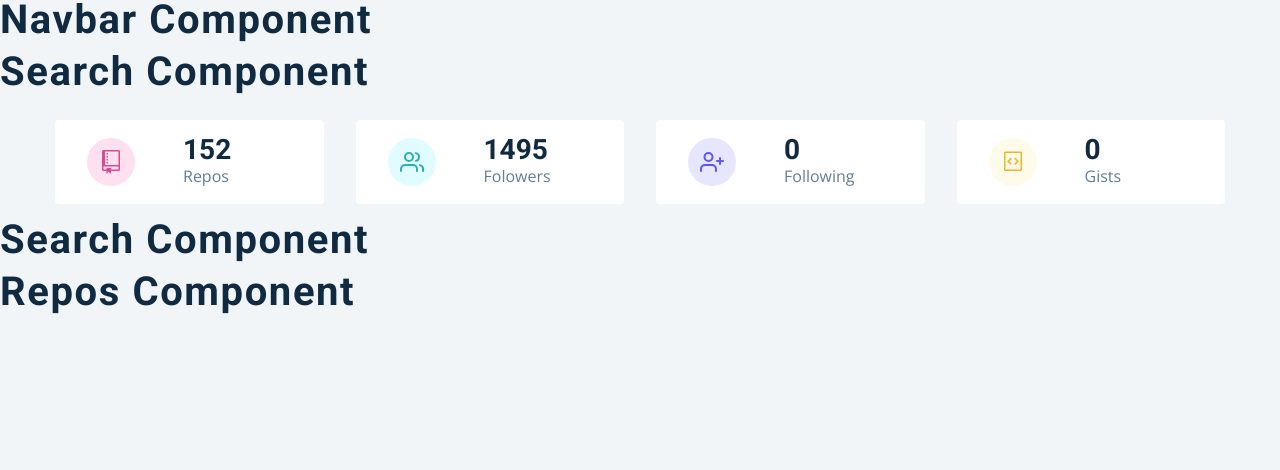
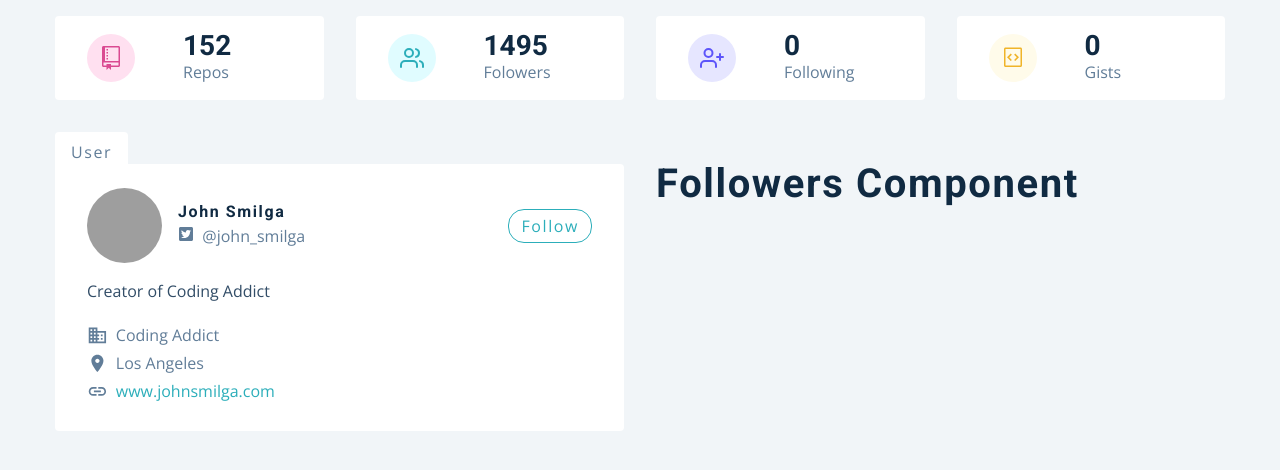
Before and after one commit to Heltzel/github-user-stats, a React (Create React App) app: page / in a window 1280 px wide. Shown: the top 470 px of the page. Built offline with nearby package versions, Linux system fonts and the light colour scheme; grey boxes are pictures that could not be loaded.

Commit message:
Render User/Card component

```diff
--- a/src/components/Card.js
+++ b/src/components/Card.js
@@ -1,10 +1,56 @@
-import React from 'react';
-import { GithubContext } from '../context/context';
-import styled from 'styled-components';
-import { MdBusiness, MdLocationOn, MdLink } from 'react-icons/md';
+import React from 'react'
+import { GithubContext } from '../context/context'
+import styled from 'styled-components'
+import { MdBusiness, MdLocationOn, MdLink } from 'react-icons/md'
+import { FaTwitterSquare } from 'react-icons/fa'
+
 const Card = () => {
-  return <h2>card component</h2>;
-};
+  const { githubUser } = React.useContext(GithubContext)
+  const {
+    avatar_url,
+    html_url,
+    name,
+    company,
+    blog,
+    bio,
+    location,
+    twitter_username,
+  } = githubUser
+  return (
+    <Wrapper>
+      <header>
+        <img src={avatar_url} alt={name} />
+        <div>
+          <h4>{name}</h4>
+          <p>{twitter(twitter_username)}</p>
+        </div>
+        <a href={html_url}>follow</a>
+      </header>
+      <p className="bio">{bio}</p>
+      <div className="links">
+        <p>
+          <MdBusiness></MdBusiness> {company}
+        </p>
+        <p>
+          <MdLocationOn></MdLocationOn> {location || 'earth'}
+        </p>
+        <a href={`https://${blog}`}>
+          <MdLink></MdLink>
+          {blog}
+        </a>
+      </div>
+    </Wrapper>
+  )
+}
+const twitter = (twitterName) => {
+  if (twitterName) {
+    return (
+      <p>
+        <FaTwitterSquare /> &nbsp;@{twitterName}
+      </p>
+    )
+  }
+}
 const Wrapper = styled.article`
   background: var(--clr-white);
   padding: 1.5rem 2rem;
@@ -84,5 +130,5 @@ const Wrapper = styled.article`
       }
     }
   }
-`;
-export default Card;
+`
+export default Card
--- a/src/components/Info.js
+++ b/src/components/Info.js
@@ -7,6 +7,7 @@ import mockFollowers from '../context/mockData.js/mockFollowers'
 
 const UserInfo = () => {
   const { githubUser } = React.useContext(GithubContext)
+
   const { public_repos, followers, following, public_gists } = githubUser
 
   const items = [
--- a/src/components/User.js
+++ b/src/components/User.js
@@ -1,10 +1,17 @@
-import React from 'react';
-import styled from 'styled-components';
-import Card from './Card';
-import Followers from './Followers';
+import React from 'react'
+import styled from 'styled-components'
+import Card from './Card'
+import Followers from './Followers'
 const User = () => {
-  return <h2>search component</h2>;
-};
+  return (
+    <section className="section">
+      <Wrapper className="section-center">
+        <Card />
+        <Followers />
+      </Wrapper>
+    </section>
+  )
+}
 
 const Wrapper = styled.div`
   padding-top: 2rem;
@@ -14,6 +21,6 @@ const Wrapper = styled.div`
     grid-template-columns: 1fr 1fr;
   }
   /* align-items: start; */
-`;
+`
 
-export default User;
+export default User
--- a/src/context/mockData.js/mockUser.js
+++ b/src/context/mockData.js/mockUser.js
@@ -34,4 +34,4 @@ export default {
   following: 0,
   created_at: '2018-08-06T06:48:23Z',
   updated_at: '2020-07-08T05:01:32Z',
-};
+}
--- a/src/pages/Dashboard.js
+++ b/src/pages/Dashboard.js
@@ -5,11 +5,11 @@ import { GithubContext } from '../context/context'
 const Dashboard = () => {
   return (
     <main>
-      <Navbar />
-      <Search />
+      {/* <Navbar /> */}
+      {/* <Search /> */}
       <Info />
       <User />
-      <Repos />
+      {/* <Repos /> */}
     </main>
   )
 }
```
